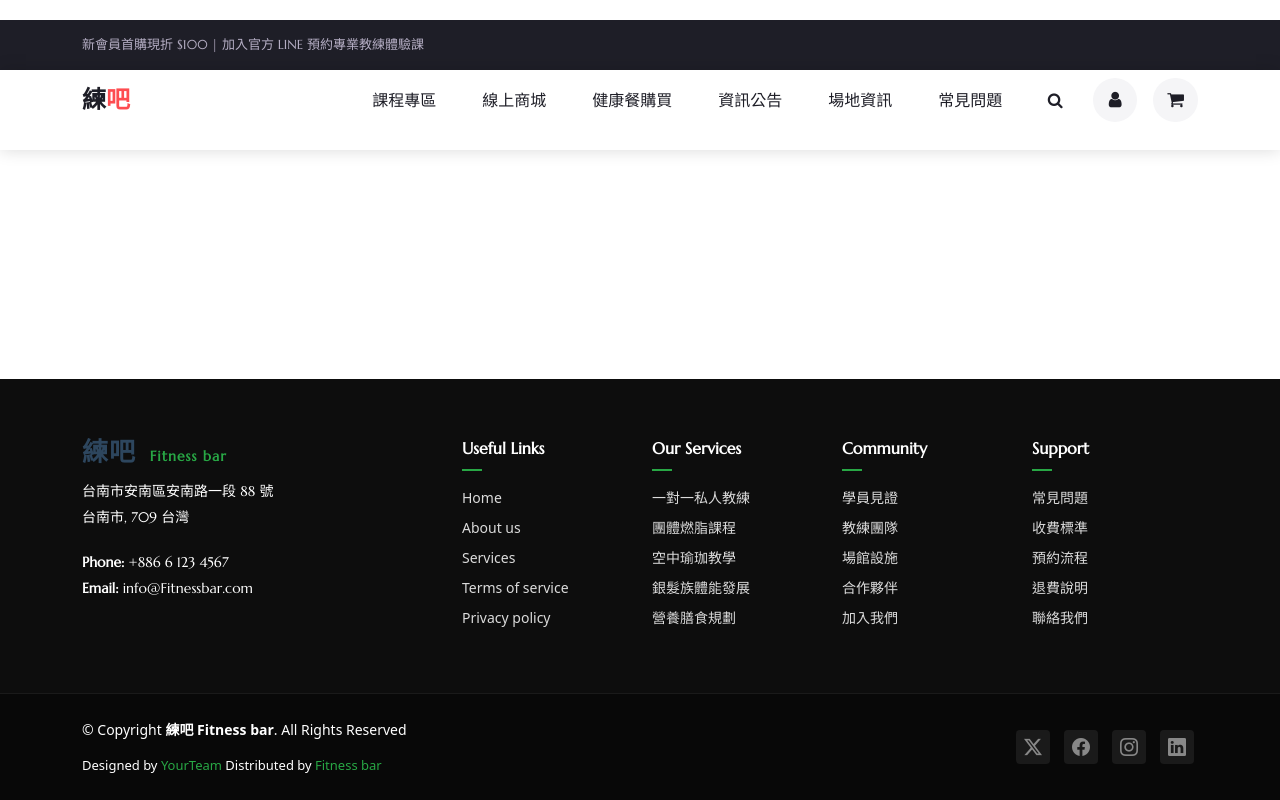
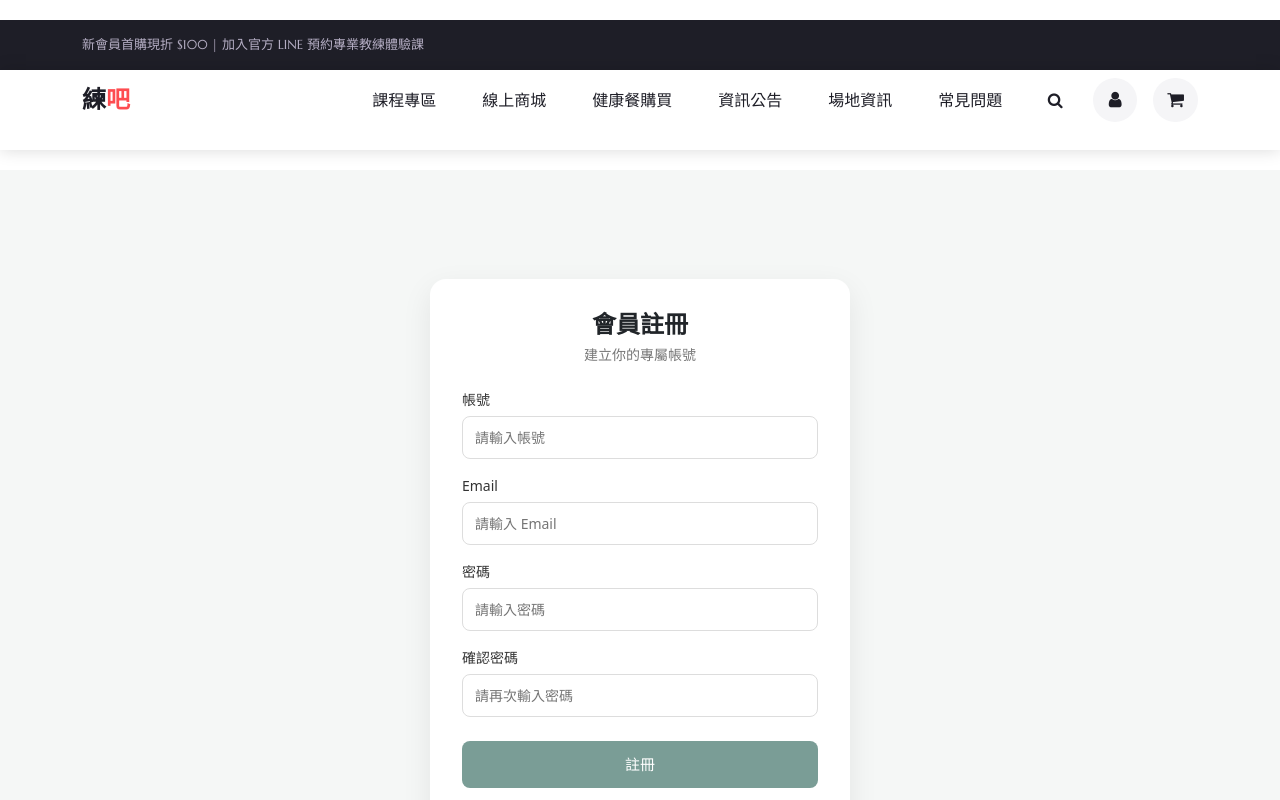
Before and after one commit to hanyi85/gym-vue, a Vue app in the folder gym-vue/: page /users/register in a window 1280 px wide. Shown: the top 800 px of the page. Built offline with nearby package versions, Linux system fonts and the light colour scheme.

Commit message:
登入頁面跟註冊頁面

```diff
--- a/gym-vue/src/views/users/UserLogin.vue
+++ b/gym-vue/src/views/users/UserLogin.vue
@@ -1,73 +1,143 @@
 <template>
   <div class="login-page d-flex align-items-center justify-content-center">
     <div class="login-card shadow">
+
+      <!-- 標題 -->
       <div class="login-header text-center">
         <h2 class="fw-bold">歡迎回來</h2>
         <p class="text-muted">請輸入您的帳號密碼</p>
       </div>
 
+      <!-- 表單 -->
       <form @submit.prevent="handleLogin" class="mt-4">
+
+        <!-- 帳號 -->
         <div class="form-group mb-3">
           <label class="form-label">電子郵件 / 帳號</label>
           <div class="input-group">
-            <span class="input-group-text"><i class="fa fa-envelope-o"></i></span>
-            <input type="email" v-model="email" class="form-control" placeholder="example@mail.com" required>
+            <span class="input-group-text">
+              <i class="fa fa-envelope-o"></i>
+            </span>
+            <input
+              type="email"
+              v-model="email"
+              class="form-control"
+              placeholder="example@mail.com"
+              required
+            />
           </div>
         </div>
 
+        <!-- 密碼 -->
         <div class="form-group mb-3">
           <label class="form-label">密碼</label>
           <div class="input-group">
-            <span class="input-group-text"><i class="fa fa-lock"></i></span>
-            <input :type="showPassword ? 'text' : 'password'" v-model="password" class="form-control" placeholder="請輸入密碼" required>
-            <button class="btn btn-outline-secondary" type="button" @click="showPassword = !showPassword">
+            <span class="input-group-text">
+              <i class="fa fa-lock"></i>
+            </span>
+            <input
+              :type="showPassword ? 'text' : 'password'"
+              v-model="password"
+              class="form-control"
+              placeholder="請輸入密碼"
+              required
+            />
+            <button
+              class="btn btn-outline-secondary"
+              type="button"
+              @click="showPassword = !showPassword"
+            >
               <i :class="showPassword ? 'fa fa-eye-slash' : 'fa fa-eye'"></i>
             </button>
           </div>
         </div>
 
+        <!-- 記住我 / 忘記密碼 -->
         <div class="d-flex justify-content-between align-items-center mb-4">
           <div class="form-check">
-            <input type="checkbox" class="form-check-input" id="rememberMe">
-            <label class="form-check-label small" for="rememberMe">記住我</label>
+            <input
+              type="checkbox"
+              class="form-check-input"
+              id="rememberMe"
+              v-model="rememberMe"
+            />
+            <label class="form-check-label small" for="rememberMe">
+              記住我
+            </label>
           </div>
-          <router-link to="/forgot-password" class="small text-forest-green">忘記密碼？</router-link>
+
+          <router-link
+            to="/user/forgot-password"
+            class="small text-tech-blue"
+          >
+            忘記密碼？
+          </router-link>
         </div>
 
-        <button type="submit" class="btn btn-login w-100 py-2 fw-bold text-white">
+        <!-- 登入按鈕 -->
+        <button
+          type="submit"
+          class="btn btn-login w-100 py-2 fw-bold text-white"
+        >
           登入系統
         </button>
 
+        <!-- 註冊 -->
         <div class="text-center mt-4">
           <p class="small text-muted">
             還沒有帳號嗎？
-            <router-link to="/register" class="text-forest-green fw-bold">立即註冊</router-link>
+            <router-link
+              to="/users/register"
+              class="text-tech-blue fw-bold"
+            >
+              立即註冊
+            </router-link>
           </p>
         </div>
+
       </form>
     </div>
   </div>
 </template>
 
 <script setup>
-import { ref } from 'vue';
+import { ref } from 'vue'
+import { useRouter } from 'vue-router'
 
-const email = ref('');
-const password = ref('');
-const showPassword = ref(false);
+const router = useRouter()
+
+const email = ref('')
+const password = ref('')
+const showPassword = ref(false)
+const rememberMe = ref(false)
 
 const handleLogin = () => {
-  console.log('正在登入...', { email: email.value, password: password.value });
-  // 在這裡加入你的 API 請求邏輯
-};
+  // 模擬登入成功
+  console.log('登入資料', {
+    email: email.value,
+    password: password.value,
+    rememberMe: rememberMe.value
+  })
+
+  // 之後可改成 API 驗證
+  sessionStorage.setItem('isLogin', 'true')
+
+  // 假設第一次登入
+  const isFirstLogin = true
+
+  if (isFirstLogin) {
+    router.push('/user/welcome')
+  } else {
+    router.push('/dashboard')
+  }
+}
 </script>
 
-
 <style scoped>
-/* 頁面背景 */
+/* 整個頁面背景 */
 .login-page {
   min-height: 100vh;
-  background: linear-gradient(135deg, #f1f3f2 0%, #e8e8ea 100%);
+  background: linear-gradient(135deg, #f8f9fc 0%, #e2e6ea 100%);
   padding: 20px;
 }
 
@@ -77,52 +147,62 @@ const handleLogin = () => {
   width: 100%;
   max-width: 420px;
   padding: 40px;
-  border-radius: 20px; /* 延續之前的圓潤感 */
+  border-radius: 16px;
+  box-shadow: 0 0.15rem 1.75rem rgba(58, 59, 69, 0.15);
 }
 
-/* 文字顏色 */
-.text-forest-green {
-  color: #7a9d96;
+/* 藍色連結 */
+.text-tech-blue {
+  color: #4e73df;
   text-decoration: none;
+  font-weight: 500;
 }
-.text-forest-green:hover {
+.text-tech-blue:hover {
+  color: #2e59d9;
   text-decoration: underline;
 }
 
-/* Input 群組美化 */
+/* input 群組 */
 .input-group-text {
-  background-color: #f8f9fa;
+  background-color: #f8f9fc;
   border-right: none;
-  color: #7a9d96;
+  color: #4e73df;
+  border-top-left-radius: 8px;
+  border-bottom-left-radius: 8px;
 }
 
 .form-control {
   border-left: none;
   padding: 12px;
+  font-size: 0.9rem;
+  border-top-right-radius: 8px;
+  border-bottom-right-radius: 8px;
 }
 
 .form-control:focus {
-  border-color: #ced4da;
-  box-shadow: none;
+  border-color: #bac8f3;
+  box-shadow: 0 0 0 0.2rem rgba(78, 115, 223, 0.25);
 }
 
 /* 登入按鈕 */
 .btn-login {
-  background-color: #7a9d96; /* 你的品牌森林綠 */
+  background-color: #4e73df;
   border: none;
-  border-radius: 50px; /* 膠囊狀按鈕 */
+  border-radius: 6px;
   transition: all 0.3s ease;
+  padding: 12px;
   letter-spacing: 1px;
 }
 
 .btn-login:hover {
-  background-color: #688882;
-  transform: translateY(-2px);
-  box-shadow: 0 5px 15px rgba(122, 157, 150, 0.3);
+  background-color: #2e59d9;
+  transform: translateY(-1px);
+  box-shadow: 0 4px 12px rgba(78, 115, 223, 0.3);
 }
 
-/* Font Awesome 圖示微調 */
-.fa {
-  width: 16px;
+/* checkbox */
+.form-check-input:checked {
+  background-color: #4e73df;
+  border-color: #4e73df;
 }
 </style>
--- a/gym-vue/src/views/users/UserRegister.vue
+++ b/gym-vue/src/views/users/UserRegister.vue
@@ -1 +1,235 @@
-<template></template>
+<template>
+  <div class="auth-page">
+    <div class="auth-card">
+      <h2 class="title">會員註冊</h2>
+      <p class="subtitle">建立你的專屬帳號</p>
+
+      <form @submit.prevent="handleRegister">
+        <!-- 帳號 -->
+        <div class="form-group">
+          <label>帳號</label>
+          <input
+            v-model="form.account"
+            type="text"
+            placeholder="請輸入帳號"
+          />
+          <p v-if="errors.account" class="error-text">
+            {{ errors.account }}
+          </p>
+        </div>
+
+        <!-- Email -->
+        <div class="form-group">
+          <label>Email</label>
+          <input
+            v-model="form.email"
+            type="email"
+            placeholder="請輸入 Email"
+          />
+          <p v-if="errors.email" class="error-text">
+            {{ errors.email }}
+          </p>
+        </div>
+
+        <!-- 密碼 -->
+        <div class="form-group">
+          <label>密碼</label>
+          <input
+            v-model="form.password"
+            type="password"
+            placeholder="請輸入密碼"
+          />
+          <p v-if="errors.password" class="error-text">
+            {{ errors.password }}
+          </p>
+        </div>
+
+        <!-- 確認密碼 -->
+        <div class="form-group">
+          <label>確認密碼</label>
+          <input
+            v-model="form.confirmPassword"
+            type="password"
+            placeholder="請再次輸入密碼"
+          />
+          <p v-if="errors.confirmPassword" class="error-text">
+            {{ errors.confirmPassword }}
+          </p>
+        </div>
+
+        <!-- 註冊按鈕 -->
+        <button class="btn-primary" type="submit">
+          註冊
+        </button>
+      </form>
+
+      <!-- 底部連結 -->
+      <div class="footer">
+        <span>已經有帳號？</span>
+        <RouterLink to="/users/login">前往登入</RouterLink>
+      </div>
+    </div>
+  </div>
+</template>
+
+<script setup>
+import { reactive } from 'vue'
+import { useRouter } from 'vue-router'
+
+const router = useRouter()
+
+const form = reactive({
+  account: '',
+  email: '',
+  password: '',
+  confirmPassword: ''
+})
+
+const errors = reactive({
+  account: '',
+  email: '',
+  password: '',
+  confirmPassword: ''
+})
+
+const validate = () => {
+  let isValid = true
+
+  // 清空錯誤
+  Object.keys(errors).forEach(key => errors[key] = '')
+
+  if (!form.account) {
+    errors.account = '請輸入帳號'
+    isValid = false
+  }
+
+  if (!form.email) {
+    errors.email = '請輸入 Email'
+    isValid = false
+  } else if (!form.email.includes('@')) {
+    errors.email = 'Email 格式不正確'
+    isValid = false
+  }
+
+  if (!form.password) {
+    errors.password = '請輸入密碼'
+    isValid = false
+  } else if (form.password.length < 6) {
+    errors.password = '密碼至少需 6 碼'
+    isValid = false
+  }
+
+  if (!form.confirmPassword) {
+    errors.confirmPassword = '請再次輸入密碼'
+    isValid = false
+  } else if (form.password !== form.confirmPassword) {
+    errors.confirmPassword = '兩次密碼輸入不一致'
+    isValid = false
+  }
+
+  return isValid
+}
+
+const handleRegister = () => {
+  if (!validate()) return
+
+  // 🚧 之後接 API
+  console.log('Register data:', form)
+
+  // 模擬成功後導回登入
+  router.push('/user/login')
+}
+</script>
+
+<style scoped>
+.auth-page {
+  min-height: 100vh;
+  display: flex;
+  justify-content: center;
+  align-items: center;
+  background: #f5f7f6;
+}
+
+.auth-card {
+  width: 100%;
+  max-width: 420px;
+  background: #ffffff;
+  border-radius: 16px;
+  padding: 32px;
+  box-shadow: 0 10px 30px rgba(0, 0, 0, 0.08);
+}
+
+.title {
+  text-align: center;
+  font-size: 24px;
+  font-weight: 600;
+  margin-bottom: 4px;
+}
+
+.subtitle {
+  text-align: center;
+  font-size: 14px;
+  color: #777;
+  margin-bottom: 24px;
+}
+
+.form-group {
+  margin-bottom: 16px;
+}
+
+label {
+  display: block;
+  font-size: 14px;
+  margin-bottom: 6px;
+  color: #333;
+}
+
+input {
+  width: 100%;
+  padding: 10px 12px;
+  border-radius: 8px;
+  border: 1px solid #ddd;
+  font-size: 14px;
+  outline: none;
+}
+
+input:focus {
+  border-color: #7a9d96;
+}
+
+/* ⭐ 錯誤提示樣式（跟登入一致） */
+.error-text {
+  margin-top: 4px;
+  font-size: 12px;
+  color: #d9534f;
+}
+
+.btn-primary {
+  width: 100%;
+  margin-top: 8px;
+  padding: 12px;
+  border: none;
+  border-radius: 8px;
+  background: #7a9d96;
+  color: #fff;
+  font-size: 15px;
+  cursor: pointer;
+}
+
+.btn-primary:hover {
+  background: #6b8f88;
+}
+
+.footer {
+  margin-top: 20px;
+  text-align: center;
+  font-size: 14px;
+}
+
+.footer a {
+  margin-left: 6px;
+  color: #7a9d96;
+  text-decoration: none;
+  font-weight: 500;
+}
+</style>
```
